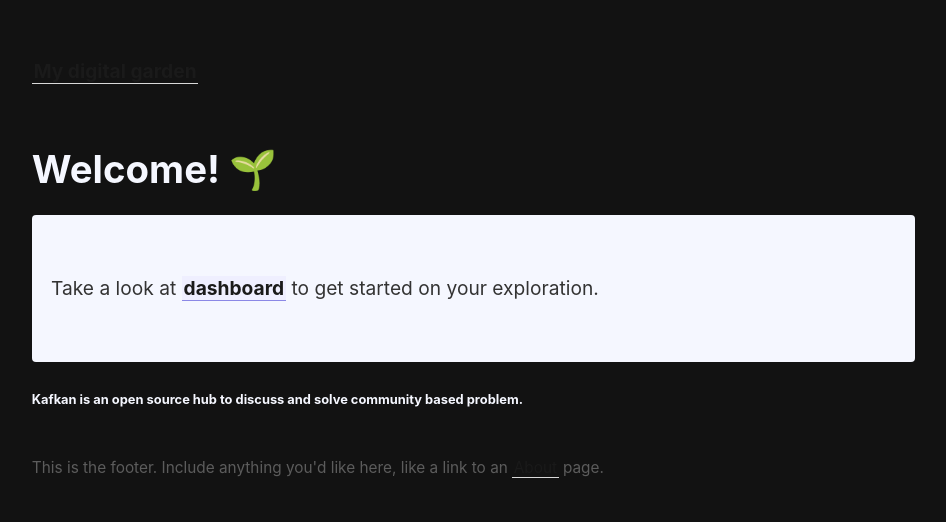
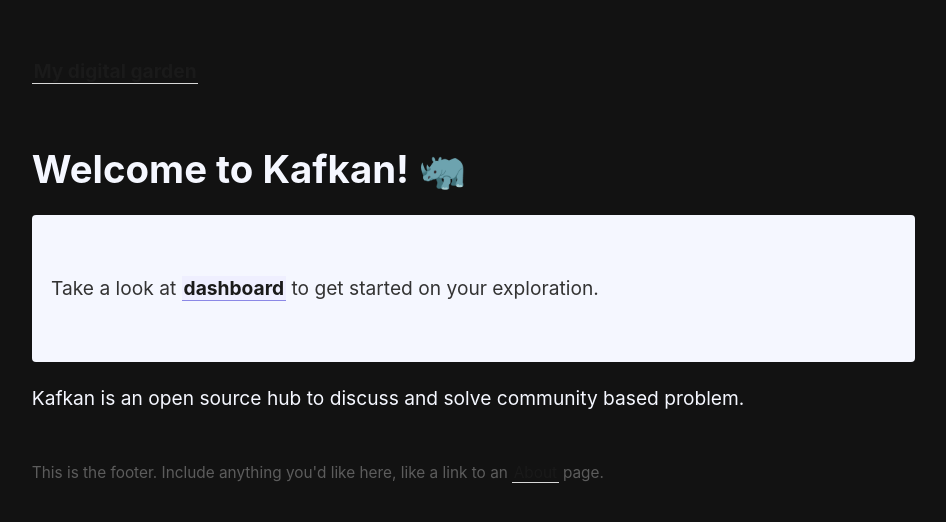
Before and after one commit to sudhanshu-patel/Kafkan, a Jekyll site: the page built from _pages/index.md, in a window 1280 px wide. Shown: the top 522 px of the page, without its empty margins (45-991 px from the left). Built offline with Jekyll 4.4.1, drawn with Linux system fonts in a browser that asks for light colours.

Commit message:
Update index.md

```diff
--- a/_pages/index.md
+++ b/_pages/index.md
@@ -5,13 +5,14 @@ id: home
 permalink: /
 ---
 <body style="background-color:#121212;">
-<h1 style="color:#f5f7ff;">Welcome! 🌱</h1>
+<h1 style="color:#f5f7ff;">Welcome to Kafkan! 🦏</h1>
 
 <p style="padding: 3em 1em; background: #f5f7ff; border-radius: 4px;">
   Take a look at <span style="font-weight: bold">[[dashboard]]</span> to get started on your exploration.
 </p>
 
-<h6 style="color:#f5f7ff;">Kafkan is an open source hub to discuss and solve community based problem.<h6>
+<p style="color:#f5f7ff;">Kafkan is an open source hub to discuss and solve community based problem.
+</p>
 
 <style>
   .wrapper {
```
